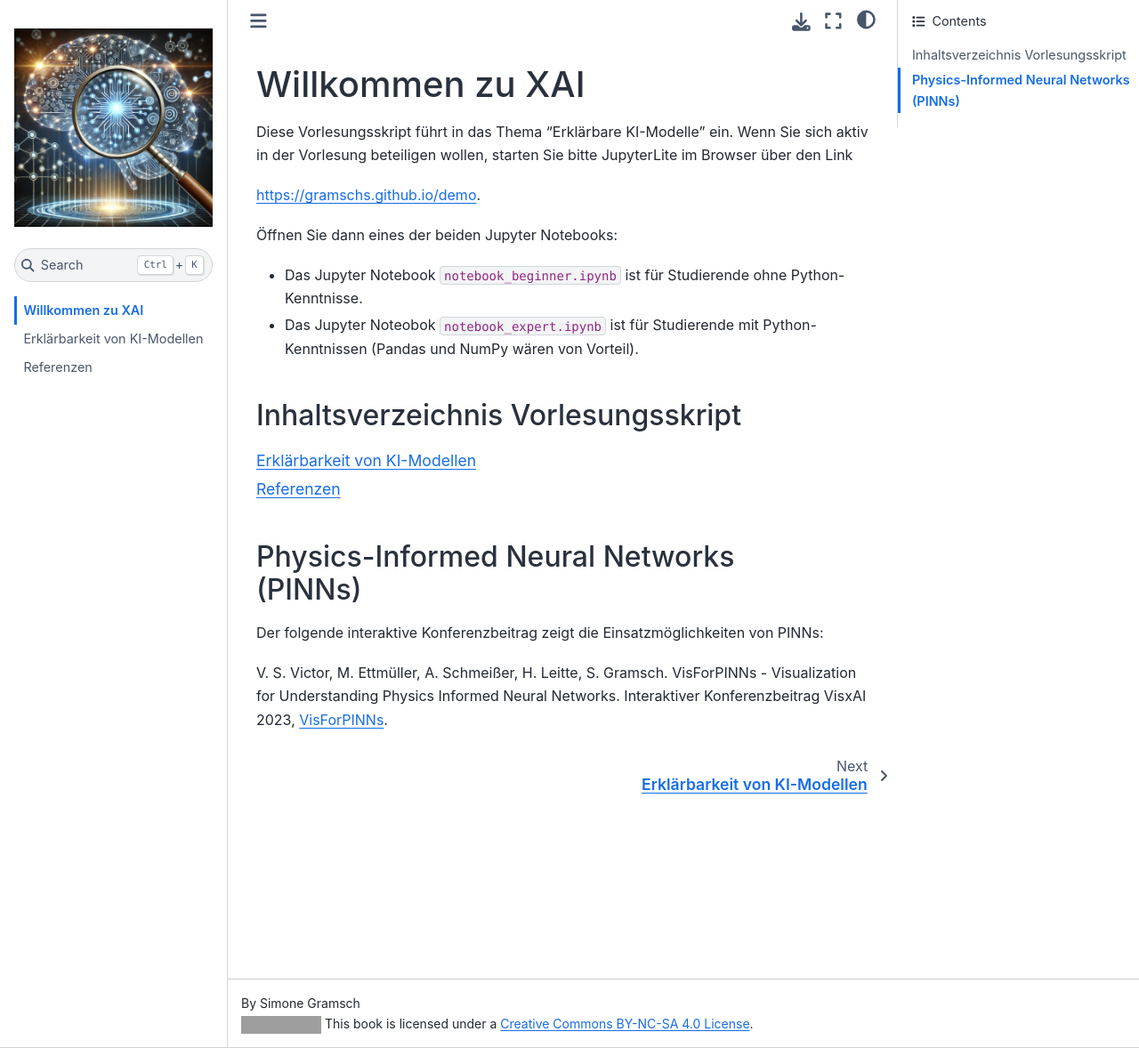
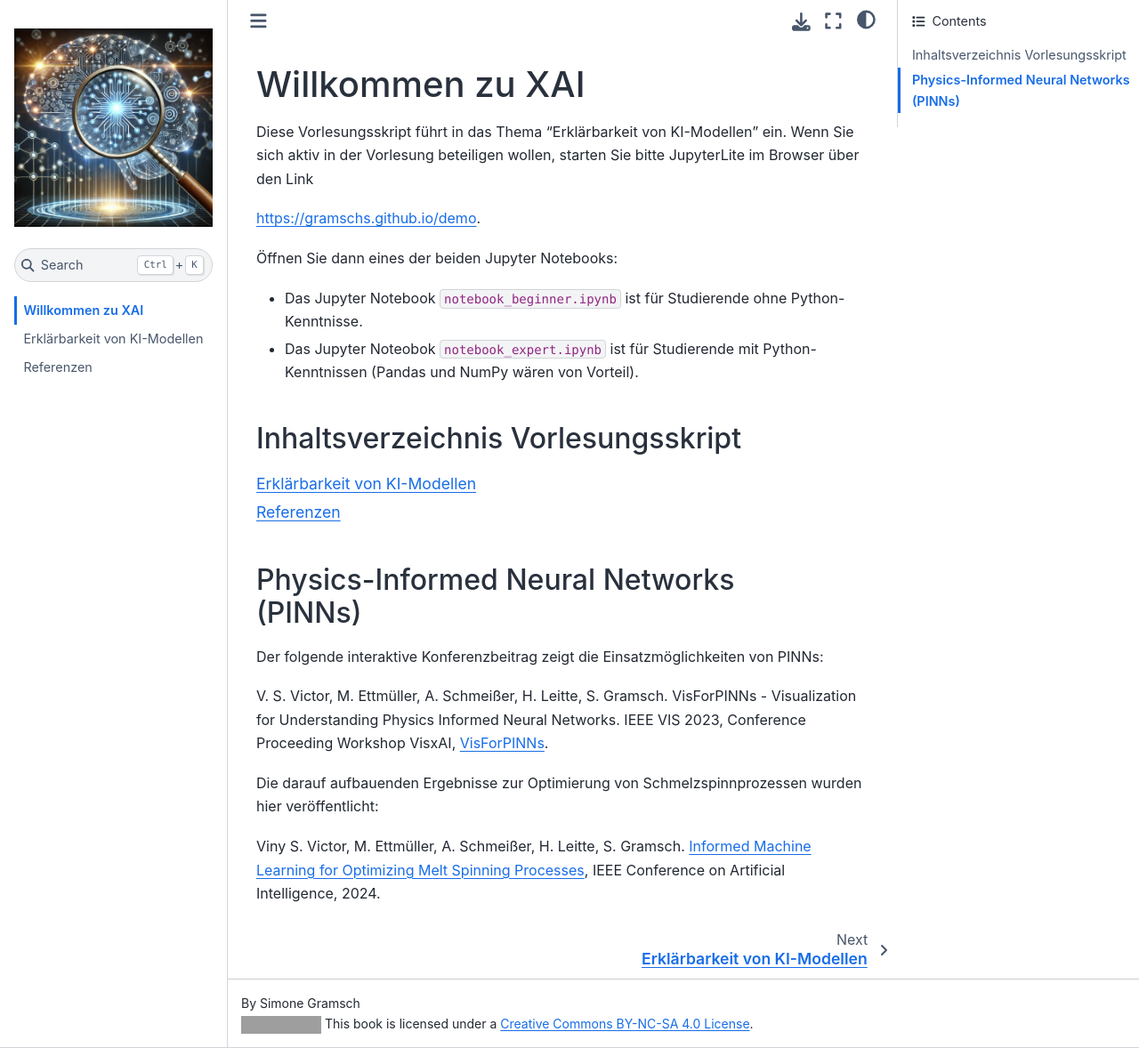
Before and after one commit to gramschs/xai, a Jupyter Book: the page built from doc/intro.md, in a window 1280 px wide and 1178 px high. Shown: the whole window at 89% size. Built offline with Jupyter Book 1.0.4 settings and Sphinx 7.4.7 and the Sphinx Book theme 1.1.4, drawn with Linux system fonts in a browser that asks for light colours; comment, search, counter and statistics services are not loaded; grey boxes are pictures that could not be loaded.

Commit message:
additional material added

```diff
--- a/doc/intro.md
+++ b/doc/intro.md
@@ -1,8 +1,8 @@
 # Willkommen zu XAI
 
-Diese Vorlesungsskript führt in das Thema "Erklärbare KI-Modelle" ein. Wenn Sie
-sich aktiv in der Vorlesung beteiligen wollen, starten Sie bitte JupyterLite im
-Browser über den Link
+Diese Vorlesungsskript führt in das Thema "Erklärbarkeit von KI-Modellen" ein.
+Wenn Sie sich aktiv in der Vorlesung beteiligen wollen, starten Sie bitte
+JupyterLite im Browser über den Link
 
 [https://gramschs.github.io/demo](https://gramschs.github.io/demo).
 
@@ -24,6 +24,14 @@ Der folgende interaktive Konferenzbeitrag zeigt die Einsatzmöglichkeiten von
 PINNs:
 
 V. S. Victor, M. Ettmüller, A. Schmeißer, H. Leitte, S. Gramsch. VisForPINNs -
-Visualization for Understanding Physics Informed Neural Networks. Interaktiver
-Konferenzbeitrag VisxAI 2023,
+Visualization for Understanding Physics Informed Neural Networks. IEEE VIS 2023,
+Conference Proceeding Workshop VisxAI,
 [VisForPINNs](https://observablehq.com/@visforpinns/visualization-for-understanding-pinns).
+
+Die darauf aufbauenden Ergebnisse zur Optimierung von Schmelzspinnprozessen
+wurden hier veröffentlicht:
+
+Viny S. Victor, M. Ettmüller, A. Schmeißer, H. Leitte, S. Gramsch. [Informed
+Machine Learning for Optimizing Melt Spinning
+Processes](https://ieeecai.org/2024/wp-content/pdfs/540900a717/540900a717.pdf),
+IEEE Conference on Artificial Intelligence, 2024.
```
Also changed, not shown: doc/notebook.md (+26 -0 lines), doc/references.bib (+8 -0 lines), doc/notebook.ipynb.
